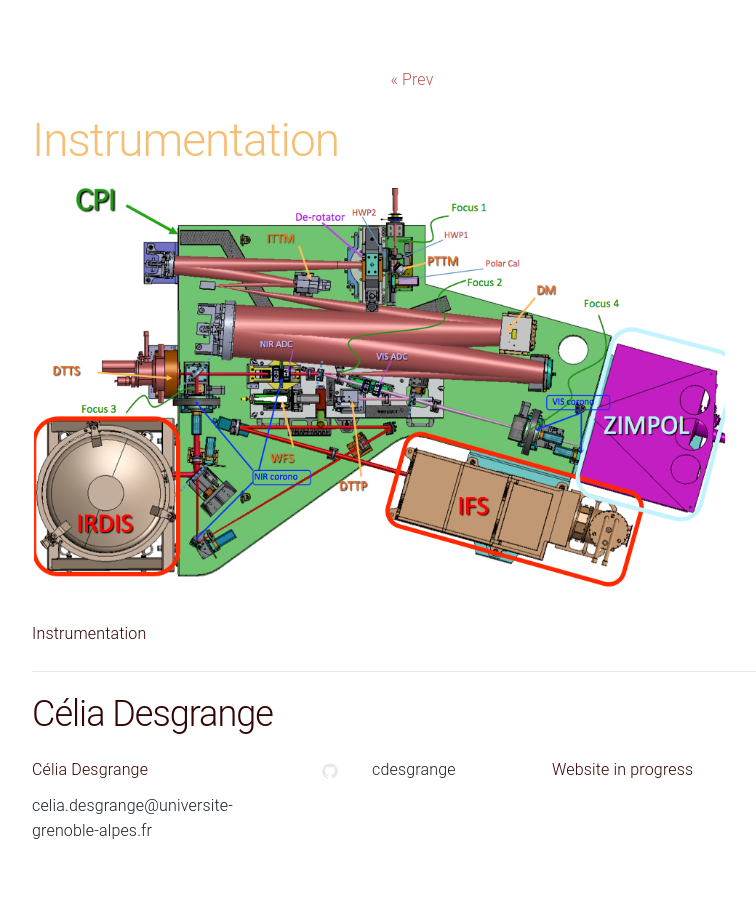
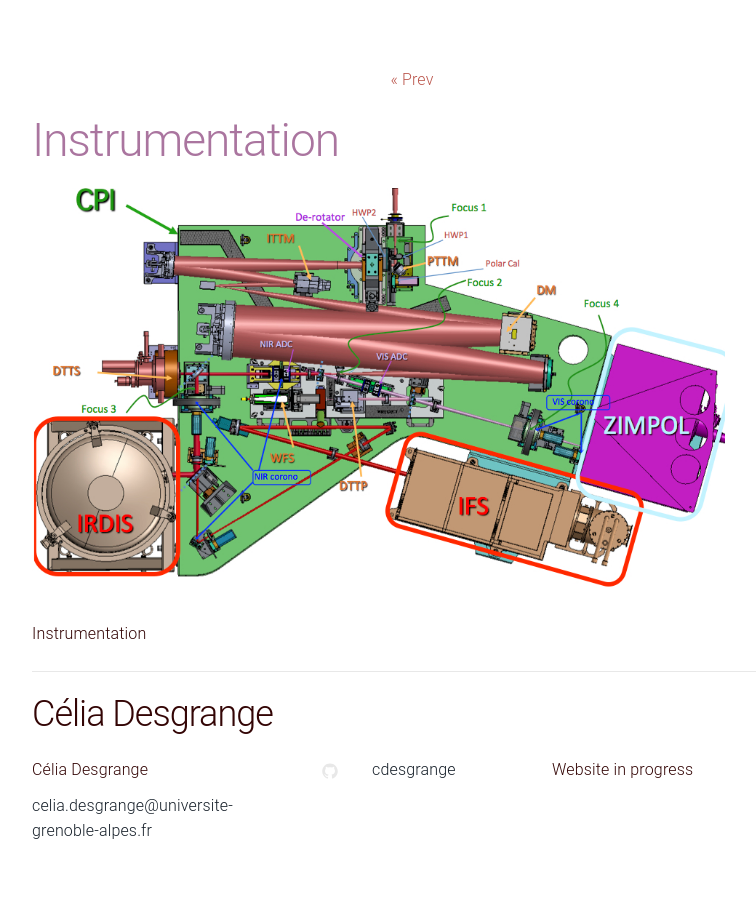
Before and after one commit to cdesgrange/cdesgrange.github.io, a Jekyll site: the page built from _posts/2022-04-22-instrumentation.markdown, in a window 1280 px wide. Shown: the part 199-1108 px from the top of the page, without its empty margins (228-984 px from the left). Built offline with Jekyll 4.4.1, drawn with Linux system fonts in a browser that asks for light colours.

Commit message:
colors tandoori bouquet

```diff
--- a/_sass/_layout.scss
+++ b/_sass/_layout.scss
@@ -27,10 +27,12 @@
 .post-nav {
     text-align: center;
     padding: 1rem;
+    color: $conifer;
 }
 
 .post-title {
     display: block;
+    color: $bouquet;
 }
 
 /**
```
